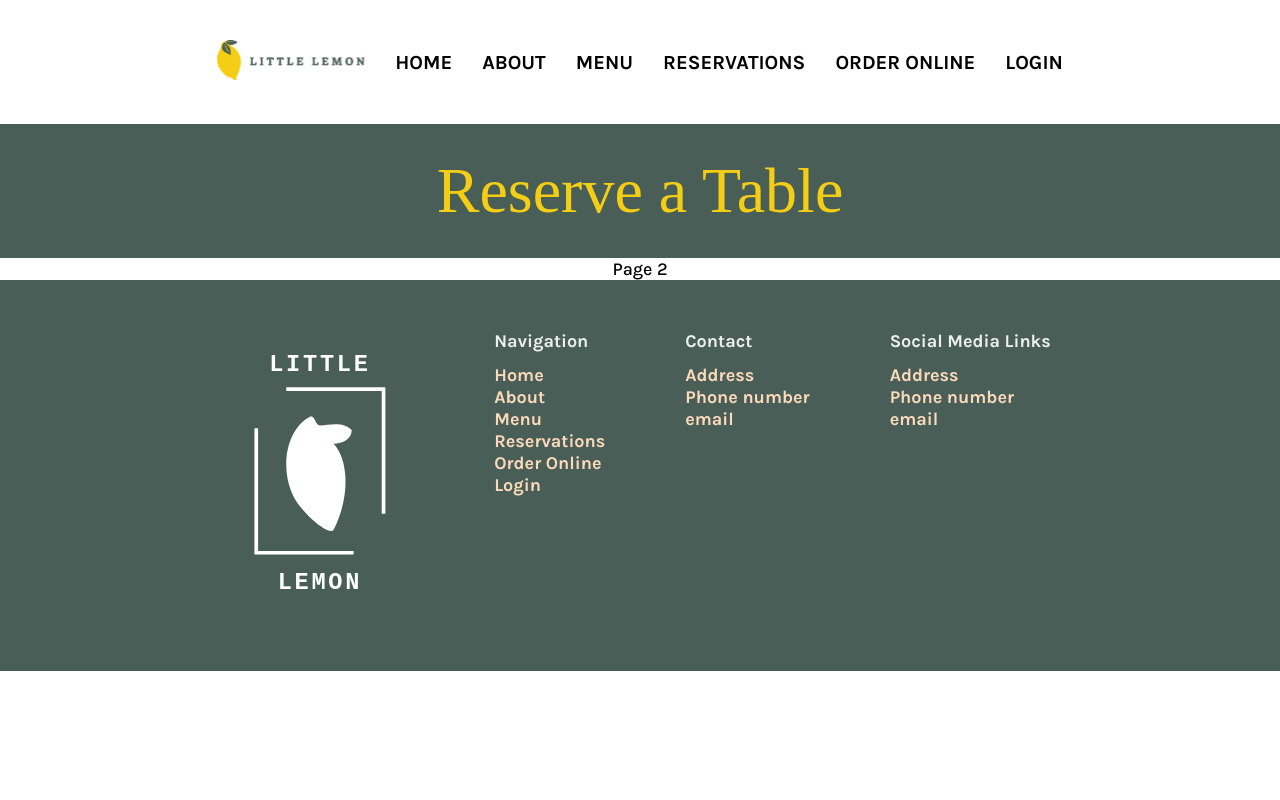
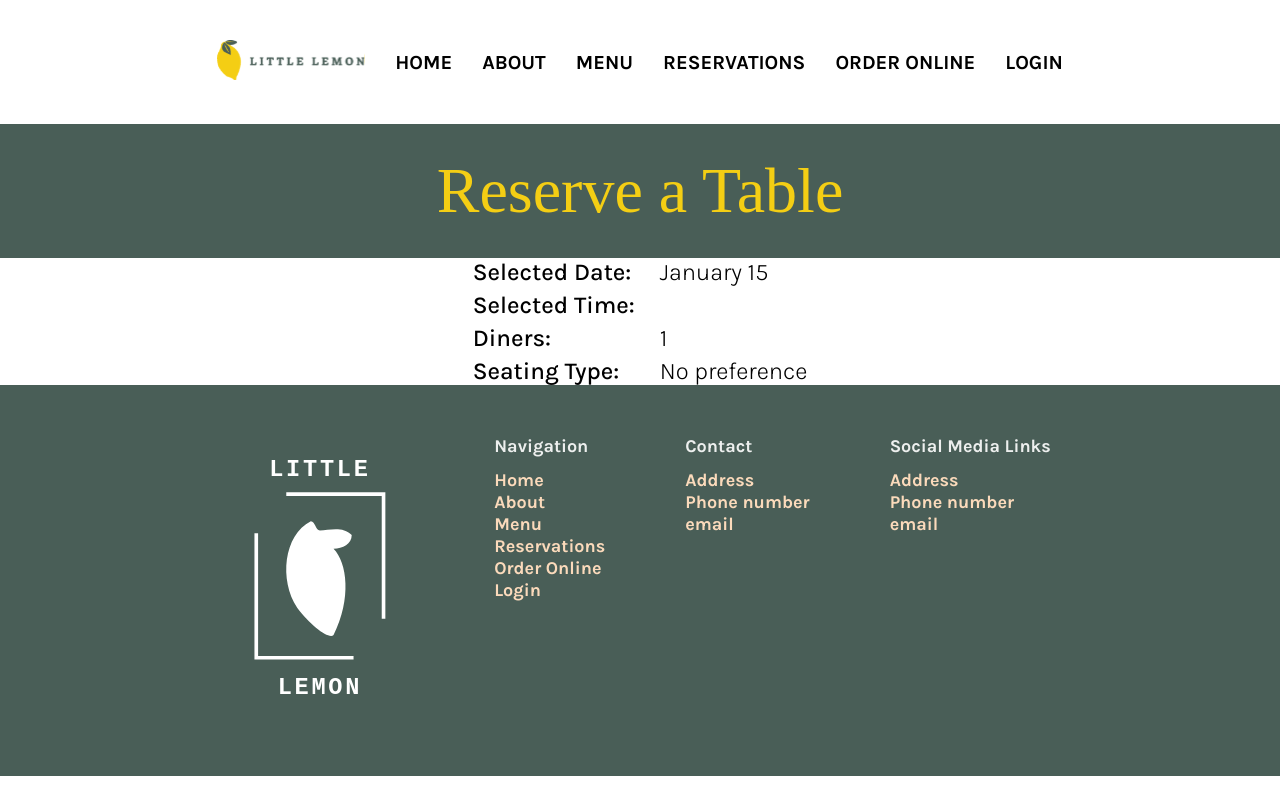
Before and after one commit to zules/little-lemon-capstone, a React (Create React App) app: page /booking in a window 1280 px wide. Both pictures are taken after typing "2020-01-15" into the empty fields and a click on the input "Next". Built offline with nearby package versions, Linux system fonts and the light colour scheme; a web font is replaced by a local one.

Commit message:
begin page 2 of booking form

```diff
--- a/src/BookingForm.js
+++ b/src/BookingForm.js
@@ -1,6 +1,15 @@
 import BookingSlot from './BookingSlot'
 
+
+
 export default function BookingForm({ step, availableTimes, formData, handleChange, handleSubmit, handleGuestCount, handleBack, dispatchDate, handleDateChange }) {
+
+const formattedDate = new Date(formData.resdate).toLocaleDateString('en-US', {
+  month: 'long',
+  day: 'numeric',
+  timeZone: 'UTC'
+});
+
 
 if (step === 1) {
     return (
@@ -104,7 +113,26 @@ if (step === 1) {
 
 if (step === 2) {
     return (
-    <p>Page 2</p>
+    <>
+        <dl className="summary-list">
+  <div>
+    <dt>Selected Date:</dt>
+    <dd>{formattedDate}</dd>
+  </div>
+  <div>
+    <dt>Selected Time:</dt>
+    <dd>{formData.restime}</dd>
+  </div>
+<div>
+    <dt>Diners:</dt>
+    <dd>{formData.guests}</dd>
+  </div>
+  <div>
+    <dt>Seating Type:</dt>
+    <dd>{formData.seatingType ? formData.seatingType : `No preference`}</dd>
+  </div>
+</dl>
+    </>
     )
 }
 
--- a/src/BookingPage.js
+++ b/src/BookingPage.js
@@ -27,7 +27,7 @@ export default function BookingPage() {
         resdate: '',
         restime: '',
         guests: 1,
-        seatingType: '',
+        seatingType: null,
         occasion: 'None',
     });
 
--- a/src/index.css
+++ b/src/index.css
@@ -611,3 +611,28 @@ gap: 30px;
 align-self: stretch;
 justify-content: center;
 }
+
+.summary-list {
+  display: inline-grid;
+  grid-template-columns: max-content auto;
+  column-gap: 25px;
+  row-gap: 5px;
+  color: #000;
+  font-family: 'Karla', sans-serif;
+  font-size: 24px;
+  font-weight: 500;
+}
+
+.summary-list dt {
+  grid-column: 1;
+}
+
+.summary-list dd {
+  grid-column: 2;
+  margin: 0;
+  font-weight: 300;
+}
+
+.summary-list div {
+  display: contents;
+}
```
